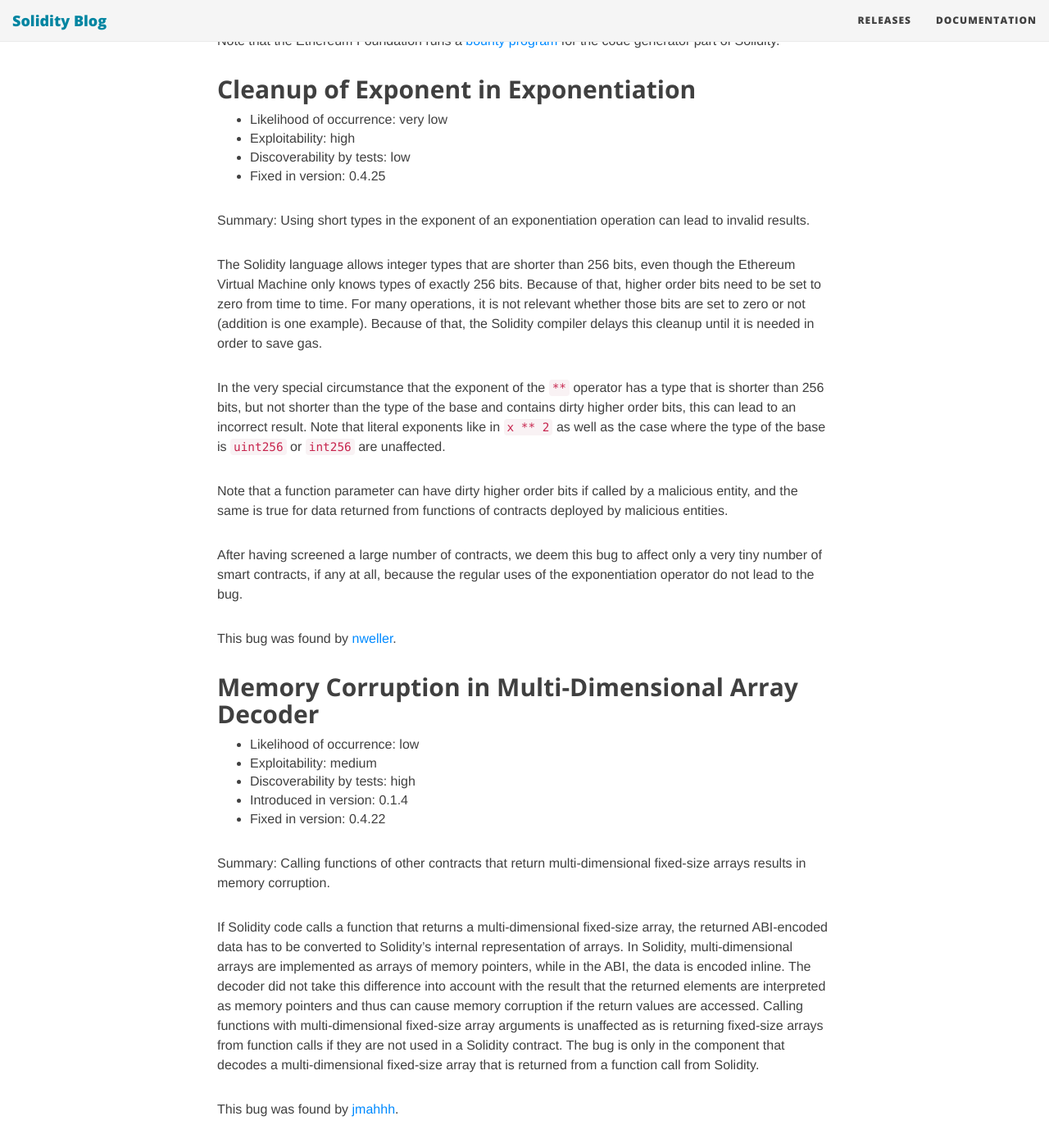
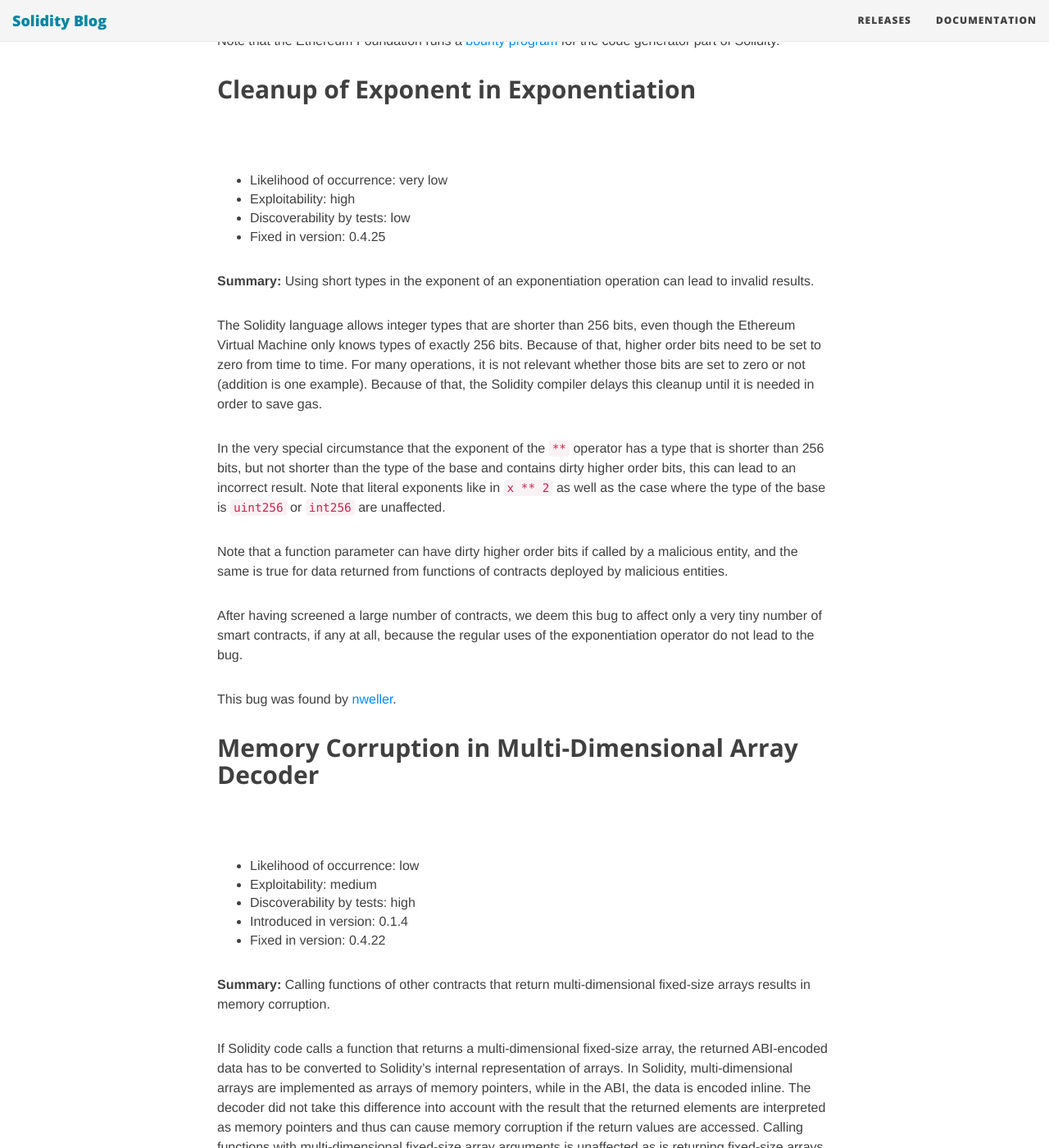
Before and after one commit to krismark930/solidity-blog, a Jekyll site: the page built from _posts/2018-09-13-solidity-bugfix-release.md, in a window 1280 px wide and 1400 px high, scrolled down 303 px. Shown: the whole window at 82% size. Built offline with Jekyll 4.4.1, drawn with Linux system fonts in a browser that asks for light colours; part of the change alters nothing that is shown; some of the changed text lies outside the part shown.

Commit message:
Harmonizes layouts across posts on the Solidity blog

```diff
--- a/_posts/2018-09-13-solidity-bugfix-release.md
+++ b/_posts/2018-09-13-solidity-bugfix-release.md
@@ -13,13 +13,14 @@ Another important bug has already been fixed in version 0.4.22 but it was only d
 Note that the Ethereum Foundation runs a [bounty program](https://bounty.ethereum.org/) for the code generator part of Solidity.
 
 ## Cleanup of Exponent in Exponentiation
+<br>
 
 * Likelihood of occurrence: very low
 * Exploitability: high
 * Discoverability by tests: low
 * Fixed in version: 0.4.25
 
-Summary: Using short types in the exponent of an exponentiation operation can lead to invalid results.
+**Summary:** Using short types in the exponent of an exponentiation operation can lead to invalid results.
 
 The Solidity language allows integer types that are shorter than 256 bits, even though the Ethereum Virtual Machine
 only knows types of exactly 256 bits. Because of that, higher order bits need to be set to zero from time to time.
@@ -41,6 +42,7 @@ This bug was found by [nweller](https://github.com/nweller).
 
 
 ## Memory Corruption in Multi-Dimensional Array Decoder
+<br>
 
 * Likelihood of occurrence: low
 * Exploitability: medium
@@ -48,7 +50,7 @@ This bug was found by [nweller](https://github.com/nweller).
 * Introduced in version: 0.1.4
 * Fixed in version: 0.4.22
 
-Summary: Calling functions of other contracts that return multi-dimensional fixed-size arrays results in memory corruption.
+**Summary:** Calling functions of other contracts that return multi-dimensional fixed-size arrays results in memory corruption.
 
 If Solidity code calls a function that returns a multi-dimensional fixed-size array,
 the returned ABI-encoded data has to be converted to Solidity's internal representation
@@ -65,6 +67,7 @@ that is returned from a function call from Solidity.
 This bug was found by [jmahhh](https://github.com/jmahhh).
 
 ## Invalid Encoding of Structs in Events
+<br>
 
 * Likelihood of occurrence: low
 * Exploitability: low
@@ -72,7 +75,7 @@ This bug was found by [jmahhh](https://github.com/jmahhh).
 * Introduced in version: 0.4.17
 * Fixed in version: 0.4.25
 
-Summary: Structs as event parameters are not handled properly.
+**Summary:** Structs as event parameters are not handled properly.
 
 Structs were not meant to be supported as event parameters without the new ABI encoder.
 The compiler did accept them nevertheless, but encoded their memory address instead of their actual value.
```
